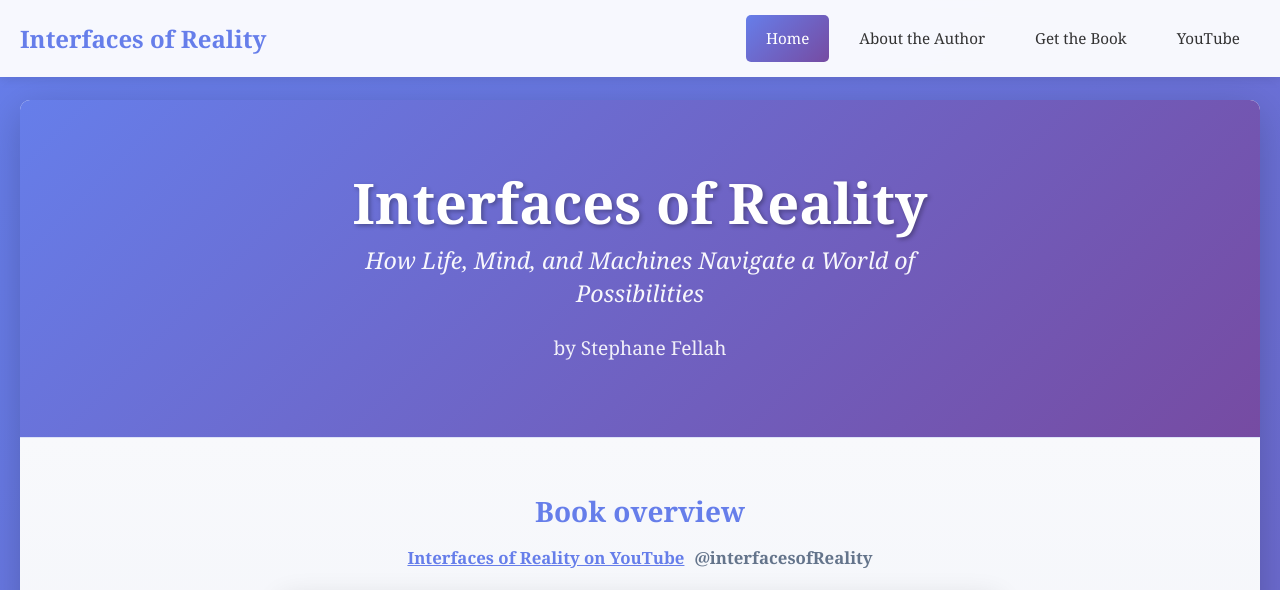
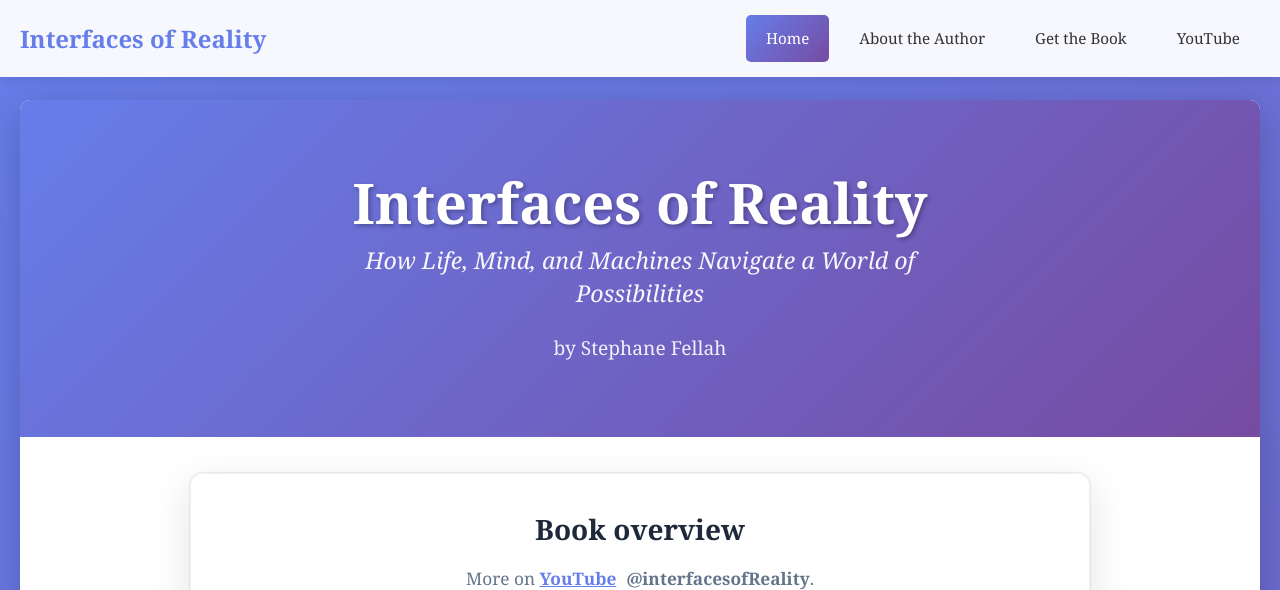
Before and after one commit to fellahst/interfaces_of_reality_book, a Jekyll site: the page built from docs/index.md, in a window 1280 px wide and 1400 px high. Shown: the top 590 px of the window. Built offline with Jekyll 4.4.1, drawn with Linux system fonts in a browser that asks for light colours; some of the changed text lies outside the part shown; grey boxes are pictures that could not be loaded.

Commit message:
Site: unify video block styling, trim landing YouTube links
- Shared .video-block card and typography for home and Get the book embeds.
- Landing: single YouTube line above player; remove duplicate foot links.

Co-authored-by: Cursor <cursoragent@cursor.com>

```diff
--- a/docs/assets/css/main.css
+++ b/docs/assets/css/main.css
@@ -607,29 +607,71 @@ body {
     font-weight: 600;
 }
 
-/* Get the book: YouTube overview */
-.get-book-video {
-    max-width: 800px;
-    margin: 2.5rem auto 0;
-    padding: 0 20px;
-    text-align: center;
+/* Book overview video — shared card (home + get-the-book), matches .home-figure / layer cards */
+.home-video-section {
+    padding: clamp(1.5rem, 3vw, 2.25rem) clamp(1.25rem, 3vw, 2rem);
+    background: transparent;
+    scroll-margin-top: 6rem;
 }
 
-.get-book-video h2 {
-    color: var(--primary-color);
-    font-size: 1.75em;
-    margin: 0 0 0.75rem;
+.get-book-video {
+    max-width: min(960px, 100%);
+    margin: clamp(1.75rem, 4vw, 2.5rem) auto 0;
+    padding: 0 clamp(1rem, 2vw, 1.5rem);
 }
 
-.get-book-channel-line {
-    margin: 0 0 1.25rem;
-    font-size: 1.05em;
+.video-block {
+    max-width: min(900px, 100%);
+    margin: 0 auto;
+    padding: clamp(1.35rem, 2.8vw, 1.85rem);
+    background: #fff;
+    border-radius: 12px;
+    box-shadow: 0 12px 40px rgba(15, 23, 42, 0.12), 0 0 0 1px rgba(15, 23, 42, 0.06);
+    border: 1px solid rgba(15, 23, 42, 0.06);
+}
+
+.video-block-title {
+    font-family: Georgia, 'Times New Roman', serif;
+    text-align: center;
+    font-size: clamp(1.35rem, 2.8vw, 1.75rem);
+    font-weight: 700;
+    color: #1e293b;
+    margin: 0 0 0.65rem;
+    border: none;
+    padding: 0;
+}
+
+.video-block-intro {
+    text-align: center;
+    margin: 0 auto 1.15rem;
+    max-width: 38rem;
+    font-size: clamp(0.98rem, 1.6vw, 1.08rem);
     line-height: 1.65;
-    color: #475569;
+    color: #64748b;
     overflow-wrap: anywhere;
 }
 
-.get-book-channel-line a {
+.video-block-intro a {
+    font-weight: 600;
+    color: var(--primary-color);
+}
+
+.video-block-handle {
+    display: inline-block;
+    margin-left: 0.35rem;
+    color: #64748b;
+    font-weight: 600;
+}
+
+.video-block-foot {
+    text-align: center;
+    margin: 1.15rem 0 0;
+    padding-top: 0.25rem;
+    font-size: 1em;
+    color: #64748b;
+}
+
+.video-block-foot a {
     font-weight: 600;
     color: var(--primary-color);
 }
@@ -640,10 +682,10 @@ body {
     max-width: 720px;
     margin: 0 auto;
     aspect-ratio: 16 / 9;
-    border-radius: 8px;
+    border-radius: 10px;
     overflow: hidden;
-    box-shadow: 0 8px 28px rgba(0, 0, 0, 0.12);
     background: #0f172a;
+    box-shadow: inset 0 0 0 1px rgba(15, 23, 42, 0.1);
 }
 
 .youtube-embed-wrap iframe {
@@ -652,56 +694,6 @@ body {
     width: 100%;
     height: 100%;
     border: 0;
-}
-
-/* Home: book overview video */
-.home-video-section {
-    background: linear-gradient(180deg, #f8f9fc 0%, #eef1f8 100%);
-    border-top: 1px solid rgba(102, 126, 234, 0.12);
-    border-bottom: 1px solid rgba(102, 126, 234, 0.12);
-    padding: clamp(2rem, 5vw, 3rem) clamp(1.25rem, 3vw, 2rem);
-    scroll-margin-top: 6rem;
-}
-
-.home-video-inner {
-    max-width: 800px;
-    margin: 0 auto;
-    text-align: center;
-}
-
-.home-video-title {
-    color: var(--primary-color);
-    font-size: clamp(1.35rem, 3vw, 1.75rem);
-    margin: 0 0 0.5rem;
-}
-
-.home-video-intro {
-    margin: 0 0 1.25rem;
-    font-size: 1.05em;
-    color: #475569;
-    line-height: 1.5;
-}
-
-.home-video-intro a {
-    font-weight: 600;
-    color: var(--primary-color);
-}
-
-.home-video-handle {
-    display: inline-block;
-    margin-left: 0.35rem;
-    color: #64748b;
-    font-weight: 600;
-}
-
-.home-video-foot {
-    margin: 1.25rem 0 0;
-    font-size: 1em;
-}
-
-.home-video-foot a {
-    font-weight: 600;
-    color: var(--primary-color);
 }
 
 /* Footer */
--- a/docs/index.md
+++ b/docs/index.md
@@ -12,11 +12,10 @@ subtitle: How Life, Mind, and Machines Navigate a World of Possibilities
     </header>
 
     <section id="book-overview" class="home-video-section" aria-labelledby="home-video-heading">
-        <div class="home-video-inner">
-            <h2 id="home-video-heading" class="home-video-title">Book overview</h2>
-            <p class="home-video-intro">
-                <a href="{{ site.youtube_channel_url }}" target="_blank" rel="noopener noreferrer">Interfaces of Reality on YouTube</a>
-                <span class="home-video-handle">{{ site.youtube_channel_handle }}</span>
+        <div class="video-block">
+            <h2 id="home-video-heading" class="video-block-title">Book overview</h2>
+            <p class="video-block-intro">
+                More on <a href="{{ site.youtube_channel_url }}" target="_blank" rel="noopener noreferrer">YouTube</a> <span class="video-block-handle">{{ site.youtube_channel_handle }}</span>.
             </p>
             <div class="youtube-embed-wrap">
                 <iframe src="https://www.youtube-nocookie.com/embed/{{ site.youtube_book_overview_id }}"
@@ -26,11 +25,6 @@ subtitle: How Life, Mind, and Machines Navigate a World of Possibilities
                         allowfullscreen
                         loading="eager"></iframe>
             </div>
-            <p class="home-video-foot">
-                <a href="{{ '/get-the-book.html' | relative_url }}">Get the book</a>
-                <span aria-hidden="true"> · </span>
-                <a href="{{ site.youtube_channel_url }}" target="_blank" rel="noopener noreferrer">YouTube channel</a>
-            </p>
         </div>
     </section>
 
```
Also changed, not shown: docs/get-the-book.md (+15 -12 lines).
